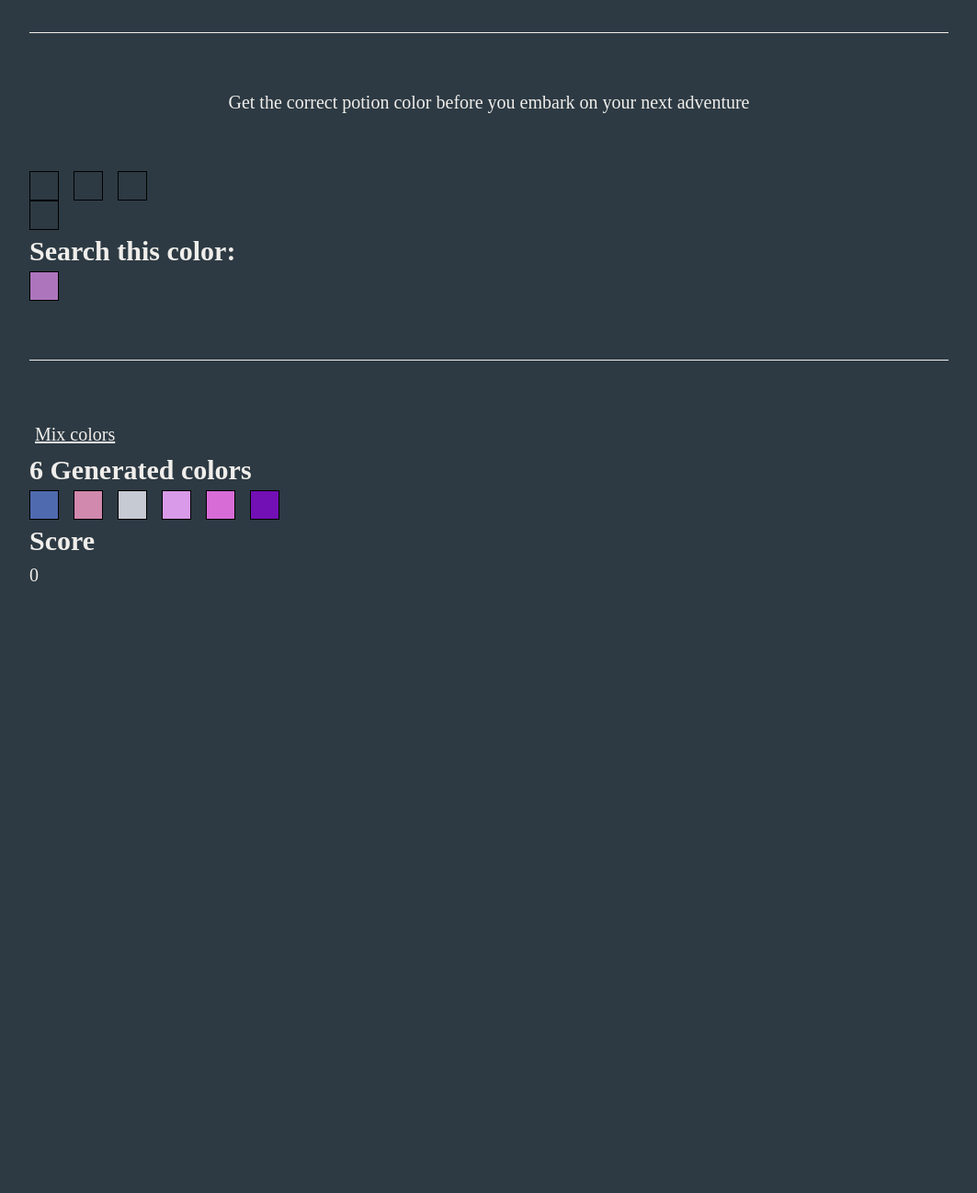
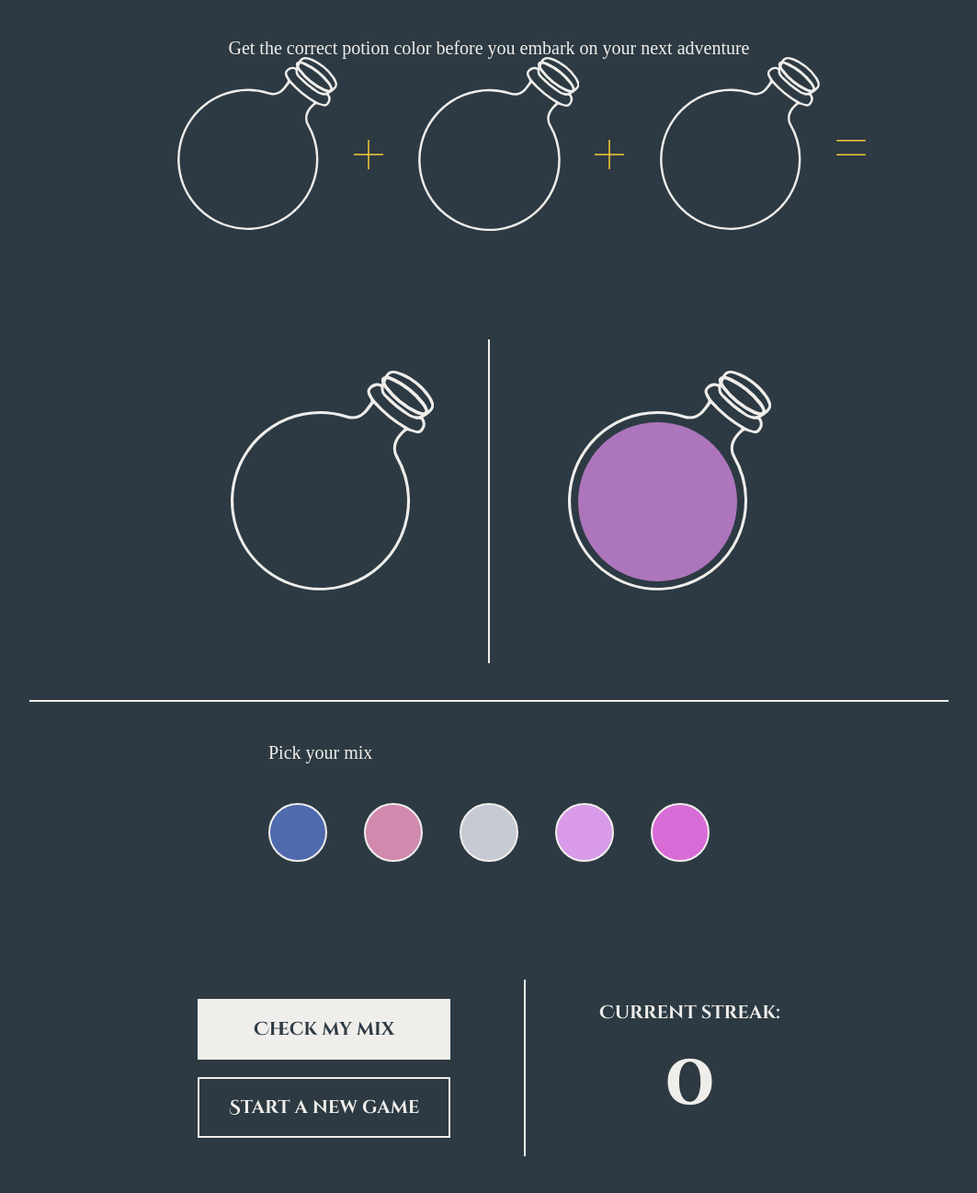
Before and after one commit to pgmgent-atwork2/project-1-workshop-start-2-code-colorquest-benoit-justin, a plain HTML site: page index.html in a window 1280 px wide. Shown: the part 142-1439 px from the top of the page at 92% size, without its empty margins (108-1171 px from the left). Before the commit the page ends 800 px from the top, so only its background shows below. Drawn offline with Linux system fonts and the light colour scheme; a web font is replaced by a local one.

Commit message:
Finishing up the styling

```diff
--- a/css/main.css
+++ b/css/main.css
@@ -33,6 +33,11 @@ body {
   background-color: var(--dark);
   color: var(--light);
   padding: 0 8.75rem;
+  font-size: 1.25rem;
+}
+
+h2 {
+  font-family: 'Cinzel Decorative', serif;
   font-size: 1.25rem;
 }
 
@@ -72,9 +77,9 @@ header {
   justify-content: space-between;
   align-items: center;
   flex-wrap: wrap;
-  padding: 3.75rem 0;
-  border-bottom: solid 1px var(--light);
-  margin-bottom: 3.75rem;
+  padding: 2.5rem 0;
+  border-bottom: solid 2px var(--light);
+  margin-bottom: 2.5rem;
 }
 
 .header__left,
@@ -116,30 +121,190 @@ Main
 
 .instructions {
   text-align: center;
-  margin-bottom: 3.75rem;
-}
-
-.colors {
-  display: flex;
-  gap: 1rem;
-}
-
-.colors-block {
-  width: 2rem;
-  height: 2rem;
-  border: solid 1px #000;
+  margin-bottom: 2.5rem;
 }
 
 /*
+-----------------------------------
+Colors
+-----------------------------------
+*/
+
+.colors-block {
+  width: 4rem;
+  height: 4rem;
+  border: solid 2px var(--light);
+  border-radius: 50%;
+}
+
+.colors-block:hover {
+  cursor: pointer;
+}
+
+/*
+-----------------------------------
 Top section
+-----------------------------------
 */
 
 .top-section {
-  padding-bottom: 4rem;
-  border-bottom: solid 1px var(--light);
-  margin-bottom: 4rem;
+  padding: 0 2.7rem;
+  padding-bottom: 2.5rem;
+  border-bottom: solid 2px var(--light);
+  margin-bottom: 2.5rem;
+  display: flex;
+  justify-content: center;
+  align-items: center;
+  flex-wrap: wrap;
+  gap: 8rem;
+}
+
+.flask {
+  width: 8.4rem;
+  height: 8.4rem;
+  position: relative;
+  border: none;
+}
+
+.flask::before {
+  content: '';
+  display: block;
+  width: 10.9rem;
+  height: 11.8rem;
+  background-image: url('../img/svg/Flask.svg');
+  background-repeat: no-repeat;
+  background-size: contain;
+  position: absolute;
+  top: -2.8rem;
+  left: -0.6rem;
+}
+
+.flask--bigger {
+  width: 10.8rem;
+  height: 10.8rem;
+}
+
+.flask--bigger::before {
+  width: 13.8rem;
+  height: 15.4rem;
+  top: -3.5rem;
+  left: -0.68rem;
+}
+
+.flask--bigger:hover {
+  cursor: auto;
+}
+
+/* -- Top section (left) -- */
+
+.top-section__left {
+  display: flex;
+  align-items: center;
+  justify-content: space-between;
+  gap: 8rem;
+}
+
+.top-section__left .flask::after {
+  content: '';
+  display: block;
+  width: 2rem;
+  height: 2rem;
+  background-image: url('../img/svg/Plus.svg');
+  background-repeat: no-repeat;
+  background-size: contain;
+  position: absolute;
+  top: 2.8rem;
+  right: -5rem;
+}
+
+.top-section__left .flask--equal::after {
+  background-image: url('../img/svg/Equal.svg');
+}
+
+/* -- Top section (right) -- */
+
+.top-section__right {
+  display: flex;
+  align-items: center;
+  gap: 6rem;
+}
+
+.line {
+  width: 2px;
+  height: 22rem;
+  background-color: var(--light);
 }
 
 /*
+-----------------------------------
 Bottom section
+-----------------------------------
 */
+
+.bottom-section {
+  padding: 0 2.7rem;
+  padding-bottom: 2.5rem;
+  display: flex;
+  justify-content: center;
+  align-items: center;
+  flex-wrap: wrap;
+  gap: 8rem;
+}
+
+/* -- Bottom section (left) -- */
+
+.bottom-section__left p {
+  margin-bottom: 2.5rem;
+}
+
+.random-colors {
+  display: flex;
+  gap: 2.5rem;
+}
+
+/* -- Bottom section (right) -- */
+
+.bottom-section__right {
+  display: flex;
+  align-items: center;
+  gap: 5rem;
+}
+
+.actions {
+  display: flex;
+  flex-direction: column;
+  gap: 1.2rem;
+}
+
+.actions .button {
+  font-family: 'Cinzel Decorative', serif;
+  padding: 1rem 2rem;
+  border: solid 2px var(--light);
+  text-decoration: none;
+}
+
+.actions .button:hover {
+  border-color: var(--gold);
+  transition: 0.3s;
+}
+
+.button--cta {
+  background-color: var(--light);
+  color: var(--dark);
+}
+
+.button--cta:hover {
+  background-color: var(--gold);
+  color: var(--dark);
+}
+
+.line--short {
+  width: 2px;
+  height: 12rem;
+}
+
+.score {
+  font-size: 5rem;
+  font-family: 'Cinzel Decorative', serif;
+  text-align: center;
+}
--- a/index.html
+++ b/index.html
@@ -23,41 +23,50 @@
       <p class="instructions">Get the correct potion color before you embark on your next adventure</p>
 
       <section class="top-section">
+        <section class="top-section__left input-flasks" id="inputColors">
           <!-- 3 Colors input -->
-        <div id="inputColors" class="colors" >
-          <div class="colors-block"></div>
-          <div class="colors-block"></div>
-          <div class="colors-block"></div>
-        </div>
+          <div class="colors-block flask"></div>
+          <div class="colors-block flask"></div>
+          <div class="colors-block flask flask--equal"></div>
+        </section>
+
+        <section class="top-section__right">
           <!-- Mixed input -->
           <div id="mixedColor">
-          <div class="colors-block"></div>
+            <div id="mixedColor" class="colors-block flask flask--bigger"></div>
           </div>
+          <div class="line"></div>
           <!-- Generated mixed color, from the 3 last colors -->
-        <h1>Search this color:</h1>
-        <div id="mixedCorrectColor" class="colors-block"></div>
+          <div id="mixedCorrectColor" class="colors-block flask flask--bigger"></div>
+        </section>
       </section>
 
       <section class="bottom-section">
-        <!-- Mix colors button -->
-        <button id="mixColors">
-          Mix colors
-        </button>
-        <!-- 6 random colors -->
-        <h1>6 Generated colors</h1>
-        <div id="generatedColors" class="colors">
-          <div class="colors-block"></div>
+        <section class="bottom-section__left">
+          <p>Pick your mix</p>
+          <!-- 5 random colors -->
+          <div id="generatedColors" class="random-colors">
             <div class="colors-block"></div>
             <div class="colors-block"></div>
             <div class="colors-block"></div>
             <div class="colors-block"></div>
             <div class="colors-block"></div>
           </div>
+        </section>
+
+        <section class="bottom-section__right">
+          <div class="actions">
+            <!-- Mix colors button -->
+            <button id="mixColors" class="button button--cta">Check my mix</button>
+            <a href="/" class="button">Start a new game</a>
+          </div>
+          <div class="line line--short"></div>
           <!-- Score -->
           <div>
-          <h1>Score</h1>
-          <p id="score">0</p>
+            <h2>Current streak:</h2>
+            <p id="score" class="score">0</p>
           </div>
+        </section>
       </section>
     </main>
     <script src="/js/main.js"></script>
```
Also changed, not shown: img/svg/Equal.svg (added), img/svg/Flask.svg (added), img/svg/Plus.svg (added), 1 other file. Lines whose indentation alone changed are shown as unchanged.
